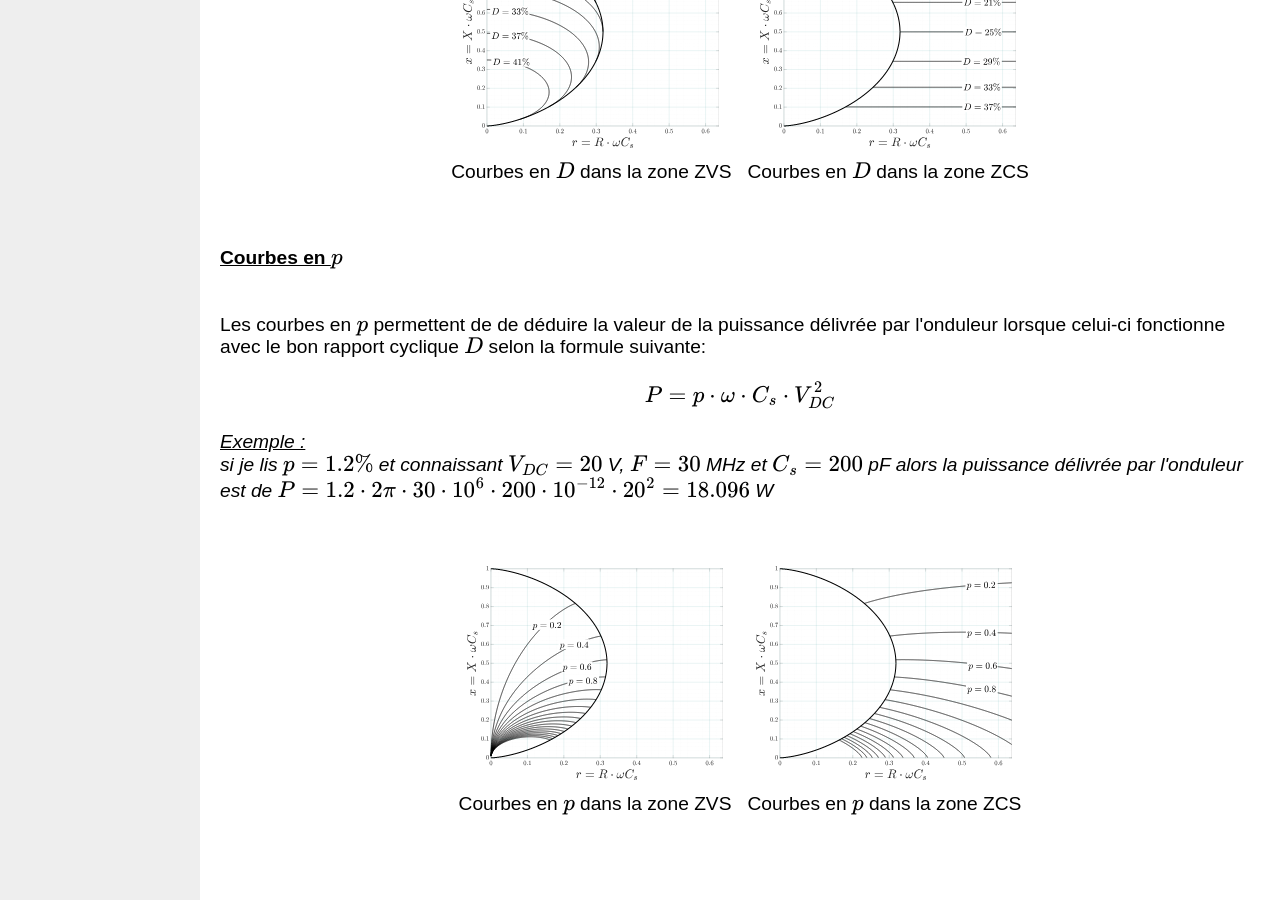
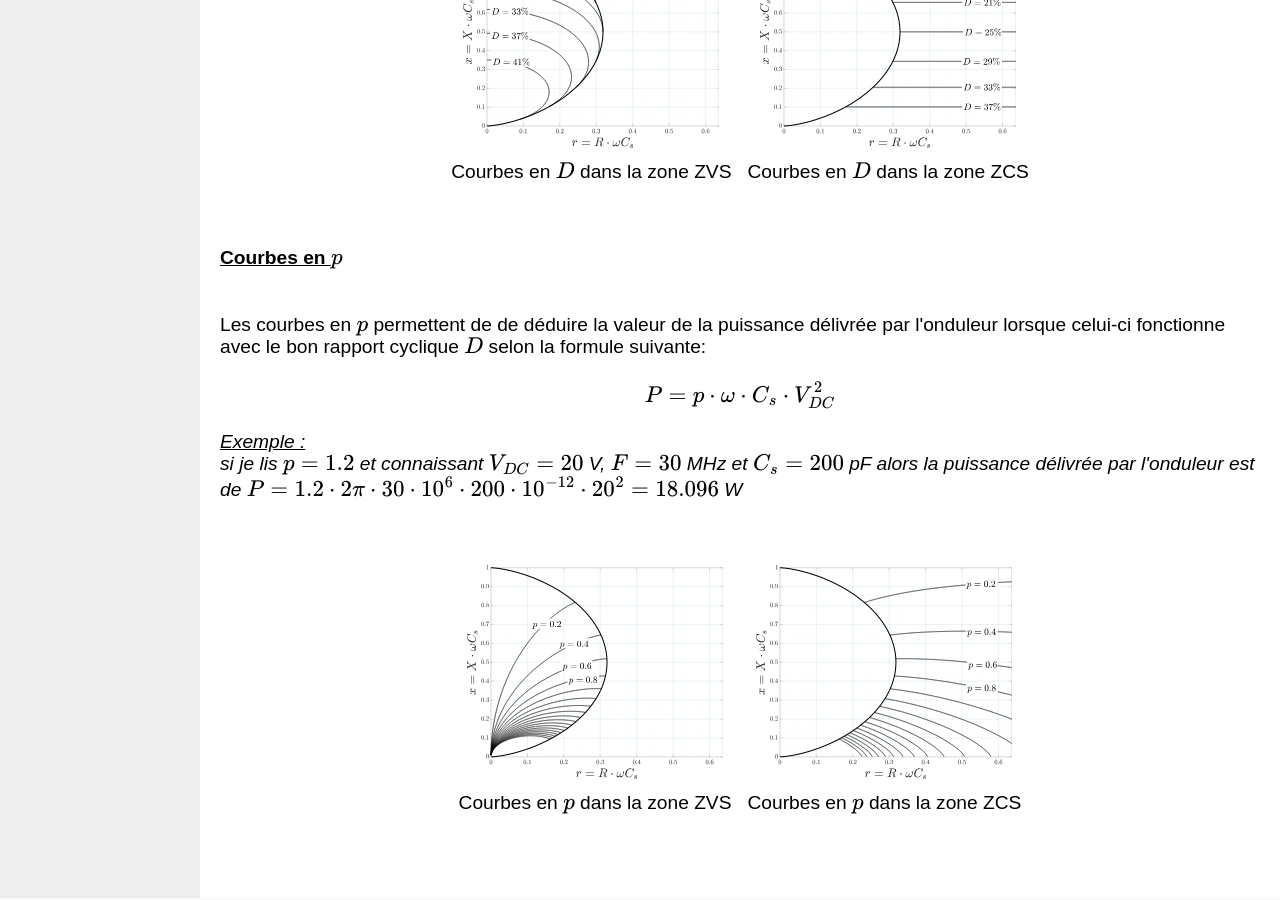
Before and after one commit to bdaire/bdaire.github.io, a Jekyll site: the page built from research_chart_overview.md, in a window 1280 px wide and 900 px high, scrolled down 1918 px. Built offline with Jekyll 4.4.1, drawn with Linux system fonts in a browser that asks for light colours.

```diff
--- a/research_chart_overview.md
+++ b/research_chart_overview.md
@@ -114,7 +114,7 @@ x &= X \cdot \omega C_s
   \[P=p\cdot\omega\cdot C_s\cdot V_{DC}^2
 \]</p>
 <p><i><u>Exemple :</u></i></p>
-<p><i>si je lis \(p=1.2\%\) et connaissant \(V_{DC}=20\) V, \(F=30\) MHz et \(C_s=200\) pF alors la puissance délivrée par l'onduleur est de \(P=1.2\cdot2\pi\cdot 30\cdot 10^{6}\cdot 200\cdot 10^{-12}\cdot 20^2=18.096\) W</i></p>
+<p><i>si je lis \(p=1.2\) et connaissant \(V_{DC}=20\) V, \(F=30\) MHz et \(C_s=200\) pF alors la puissance délivrée par l'onduleur est de \(P=1.2\cdot2\pi\cdot 30\cdot 10^{6}\cdot 200\cdot 10^{-12}\cdot 20^2=18.096\) W</i></p>
 <br><br>
 <div style="display: flex; justify-content: center; gap: 16px; margin: 20px 0;">
   <figure style="margin: 0; padding: 0; text-align: center;">
```
